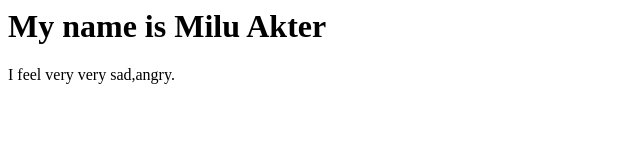
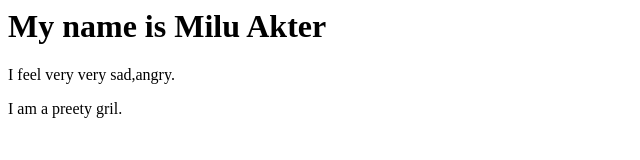
Before and after one commit to milu3939/my-new-website, a plain HTML site: page index.html in a window 1280 px wide. Shown: the whole page, without its empty margins (0-640 px from the left). Drawn offline with Linux system fonts and the light colour scheme.

Commit message:
girl adding code

```diff
--- a/index.html
+++ b/index.html
@@ -1,2 +1,3 @@
 <h1>My name is Milu Akter</h1>
 <p>I feel very very sad,angry.</p>
+<p>I am a preety gril.</p>
```
